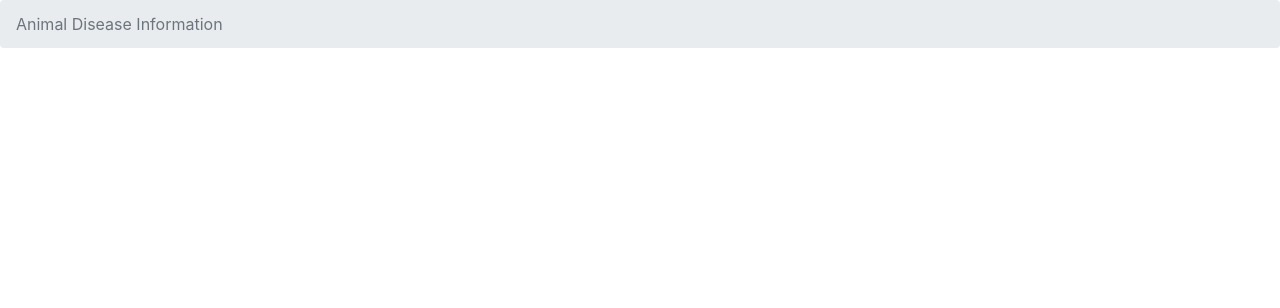
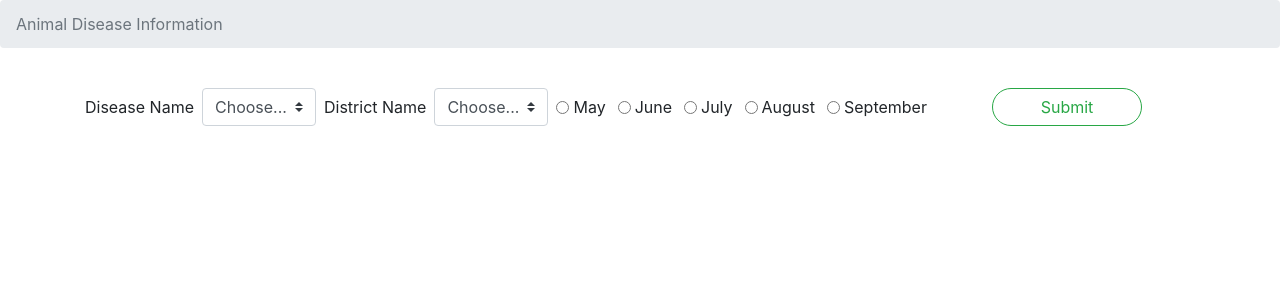
Before and after one commit to biswajitpatra/Disease-Reporting-System, a Django app: page /animal_outbreak_info/ in a window 1280 px wide. Shown: the top 308 px of the page. Run offline with Django 3.2, Linux system fonts and the light colour scheme; data that the repository does not hold is empty; some libraries are stand-ins or nearby versions.

Commit message:
created the form for animal disease info fetching

```diff
--- a/disdata/templates/animalReport.html
+++ b/disdata/templates/animalReport.html
@@ -16,10 +16,56 @@
           <li class="breadcrumb-item active" aria-current="page">Animal Disease Information</li>
         </ol>
       </nav>
+     <div class="container">
+        <form class="form-inline">
+          <label class="my-1 mr-2" for="inlineFormCustomSelectPref">Disease Name</label>
+          <select class="custom-select my-1 mr-sm-2" id="inlineFormCustomSelectPref">
+            <option selected>Choose...</option>
+            {% for disease in diseases%}
+            <option value="{{ disease.disease_name }}">{{ disease.disease_name }}</option>
+            {% endfor %}
+          </select>
+          <label class="my-1 mr-2" for="inlineFormCustomSelectPref">District Name</label>
+          <select class="custom-select my-1 mr-sm-2" id="inlineFormCustomSelectPref">
+            <option selected>Choose...</option>
+            {% for pincode in pincodes%}
+            <option value="{{ pincode.pincode }}">{{ pincode.district.name|capfirst }}</option>
+            {% endfor %}
+          </select>
+          <div class="form-check form-check-inline">
+            <input class="form-check-input" type="radio" name="inlineRadioOptions" id="inlineRadio1" value="option1">
+            <label class="form-check-label" for="inlineRadio1">May</label>
+          </div>
+          <div class="form-check form-check-inline">
+            <input class="form-check-input" type="radio" name="inlineRadioOptions" id="inlineRadio2" value="option2">
+            <label class="form-check-label" for="inlineRadio2">June</label>
+          </div>
+            <div class="form-check form-check-inline">
+              <input class="form-check-input" type="radio" name="inlineRadioOptions" id="inlineRadio1" value="option1">
+              <label class="form-check-label" for="inlineRadio1">July</label>
+            </div>
+            <div class="form-check form-check-inline">
+              <input class="form-check-input" type="radio" name="inlineRadioOptions" id="inlineRadio2" value="option2">
+              <label class="form-check-label" for="inlineRadio2">August</label>
+            </div>
+            <div class="form-check form-check-inline">
+              <input class="form-check-input" type="radio" name="inlineRadioOptions" id="inlineRadio1" value="option1">
+              <label class="form-check-label" for="inlineRadio1">September</label>
+            </div>
+          <button type="submit" class="btn btn-outline-success px-5 rounded-pill my-4 mx-auto">Submit</button>
+        </form>
+     </div>
     <!-- Optional JavaScript -->
     <!-- jQuery first, then Popper.js, then Bootstrap JS -->
-    <script src="https://code.jquery.com/jquery-3.5.1.slim.min.js" integrity="sha384-DfXdz2htPH0lsSSs5nCTpuj/zy4C+OGpamoFVy38MVBnE+IbbVYUew+OrCXaRkfj" crossorigin="anonymous"></script>
-    <script src="https://cdn.jsdelivr.net/npm/popper.js@1.16.0/dist/umd/popper.min.js" integrity="sha384-Q6E9RHvbIyZFJoft+2mJbHaEWldlvI9IOYy5n3zV9zzTtmI3UksdQRVvoxMfooAo" crossorigin="anonymous"></script>
+    <script src="https://code.jquery.com/jquery-3.5.1.min.js" integrity="sha256-9/aliU8dGd2tb6OSsuzixeV4y/faTqgFtohetphbbj0=" crossorigin="anonymous"></script>
+     <script src="https://cdn.jsdelivr.net/npm/popper.js@1.16.0/dist/umd/popper.min.js" integrity="sha384-Q6E9RHvbIyZFJoft+2mJbHaEWldlvI9IOYy5n3zV9zzTtmI3UksdQRVvoxMfooAo" crossorigin="anonymous"></script>
     <script src="https://stackpath.bootstrapcdn.com/bootstrap/4.5.0/js/bootstrap.min.js" integrity="sha384-OgVRvuATP1z7JjHLkuOU7Xw704+h835Lr+6QL9UvYjZE3Ipu6Tp75j7Bh/kR0JKI" crossorigin="anonymous"></script>
+    <script>
+      $.ajax({
+        url: ''
+      }).done(function(data) {
+        console.log(data);
+      })
+    </script>
   </body>
 </html>
--- a/disdata/views.py
+++ b/disdata/views.py
@@ -3,7 +3,7 @@ import json
 from django.views.decorators.csrf import csrf_exempt
 from django.contrib.auth.decorators import user_passes_test,login_required
 from django.http import JsonResponse,HttpResponse, HttpResponseRedirect
-from disdata.models import Pincode, Report, Disease,Hospital,Notice,District
+from disdata.models import Pincode, Report, Disease,Hospital,Notice,District,Outbreak
 from django.core import serializers
 from django.contrib.gis.db.models.functions import Distance
 from django.db.models import Count
@@ -55,7 +55,9 @@ def sir_model(s,i,r,morbidity,incubation,t):
 
 # Create your views here.
 def animalOutbreakInfo(request):
-    return render(request, 'animalReport.html')
+    list_of_diseases = list(Disease.objects.filter(category='4'))
+    list_of_pincodes = list(Pincode.objects.all())
+    return render(request, 'animalReport.html', { "diseases": list_of_diseases, "pincodes":list_of_pincodes })
 
 
 def diseases(request):
@@ -353,6 +355,7 @@ def areaReport(request,pincode):
     cnt = q.values('disease__disease_name').annotate(Count('disease')).order_by('-disease__count')
     ret_json=[]
     max_warn=0
+    disease_max_warn = None
     for c in cnt:
         disease = Disease.objects.get(disease_name = c["disease__disease_name"])
         try:
@@ -366,14 +369,17 @@ def areaReport(request,pincode):
             ret_part={"warning":"danger"}  #? Danger == red zone
         else:
             ret_part={"warning":"warning"} #? Warning == yellow zone
-
+        print(disease.disease_name,total_infected_per)
+        if(total_infected_per>=max_warn):
+            disease_max_warn=disease
         max_warn=max(total_infected_per,max_warn)
 
         ret_part["report_count"]=c["disease__count"]
+        ret_part["death_count"]=q.filter(disease=disease).filter(death=True).count()
         ret_part["disease"]=Disease.objects.filter(disease_name=c['disease__disease_name']).values()[0]
         ret_part["disease_level"]=disease.morbidity
         ret_json.append(ret_part)
-    print(ret_json)
+    # print(ret_json)
     # print(ret_json[0]['warning'])
     if(max_warn < 0.012):
         max_warn="success" #? Success == green zone
@@ -384,7 +390,10 @@ def areaReport(request,pincode):
 
     pincodes = list(Pincode.objects.all())
     pincode_details = Pincode.objects.get(pincode=pincode)
-    return render(request, 'areaReport.html',{"pincodes":pincodes,"diseases_json":json.dumps({"disease_list":ret_json,"max_warn":max_warn}),"diseases":ret_json, "pincode_details":pincode_details,"max_warn":max_warn})
+    outbreaks = Outbreak.objects.filter(start_report__pincode__district=district).filter(start_report__category='human').filter(outbreak_over=True).order_by('-disease__morbidity')
+    outbreaks_json = list(outbreaks.values('infected', 'death', 'disease__disease_name','disease__morbidity'))
+    print(disease_max_warn)
+    return render(request, 'areaReport.html',{"disease_max":disease_max_warn,"pincodes":pincodes,"diseases_json":json.dumps({"disease_list":ret_json,"max_warn":max_warn}),"diseases":ret_json, "pincode_details":pincode_details,"max_warn":max_warn,"outbreaks":outbreaks,"outbreak_json":json.dumps(outbreaks_json)})
 
 
 @csrf_exempt
```
